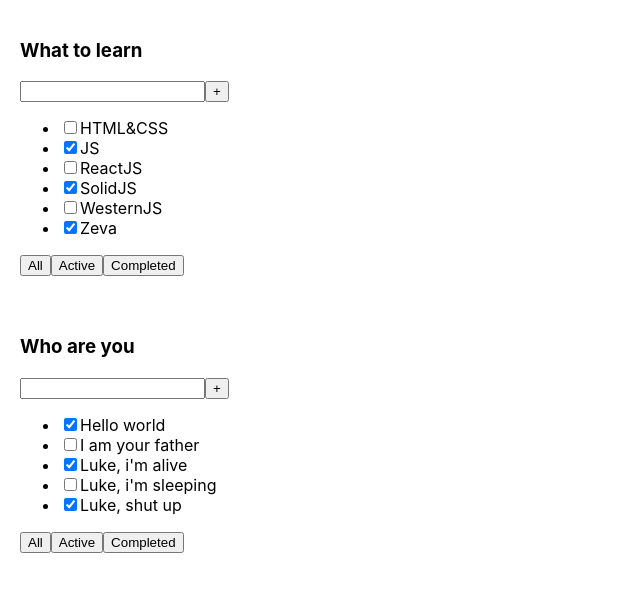
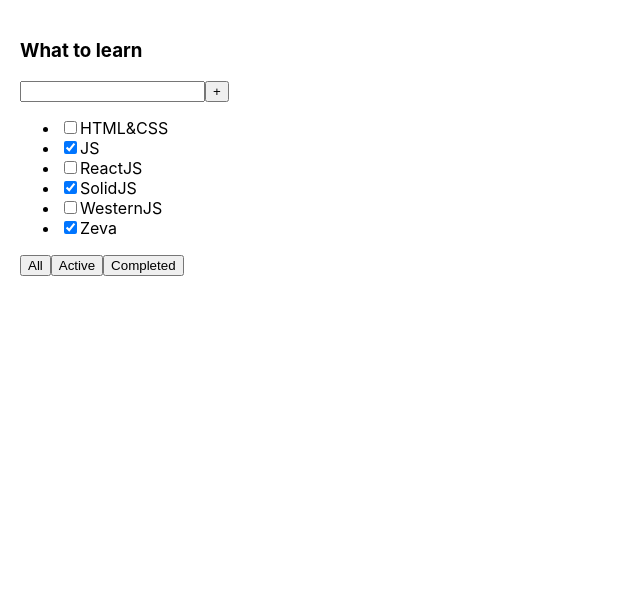
Before and after one commit to Mulwor/ToDoList, a React (Create React App) app: page / in a window 1280 px wide. Shown: the top 592 px of the page, without its empty margins (0-640 px from the left). Built offline with nearby package versions, Linux system fonts and the light colour scheme.

Commit message:
refactor: delete the rendering of the scond todolist

```diff
--- a/src/App.tsx
+++ b/src/App.tsx
@@ -11,19 +11,11 @@
         { id: 5, title: "WesternJS", isDone: false },
         { id: 6, title: "Zeva", isDone: true}
     ]
-    const tasks2 = [
-        { id: 1, title: "Hello world", isDone: true },
-        { id: 2, title: "I am your father", isDone: false },
-        { id: 3, title: "Luke, i'm alive", isDone: true },
-        { id: 4, title: "Luke, i'm sleeping", isDone: false },
-        { id: 5, title: "Luke, shut up", isDone: true }
-    ]
 
 
     return (
         <>
             <TodoList title = "What to learn" tasks={tasks1}/>
-            <TodoList title = "Who are you" tasks={tasks2}/>
         </>
     );
 }
```
